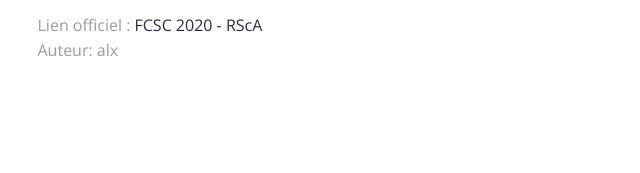
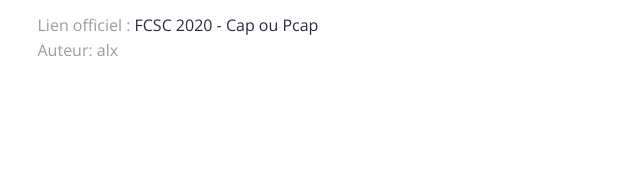
Before and after one commit to Hack-Oeil/fcsc2020-forensics-cap-ou-pcap, a plain HTML site: page presentation/index.html in a window 1280 px wide. Shown: the part 539-712 px from the top of the page, 0-640 px from the left. Drawn offline with nearby package versions, Linux system fonts and the light colour scheme.

Commit message:
correction nom challenge

```diff
--- a/presentation/index.html
+++ b/presentation/index.html
@@ -68,7 +68,7 @@
                                 <a target="_blank"
                                     href="https://hackropole.fr/fr/challenges/forensics/fcsc2020-forensics-cap-ou-pcap/">FCSC
                                     2020 -
-                                    RScA
+                                    Cap ou Pcap
                                 </a>
                                 <br />
                                 Auteur: alx
```
